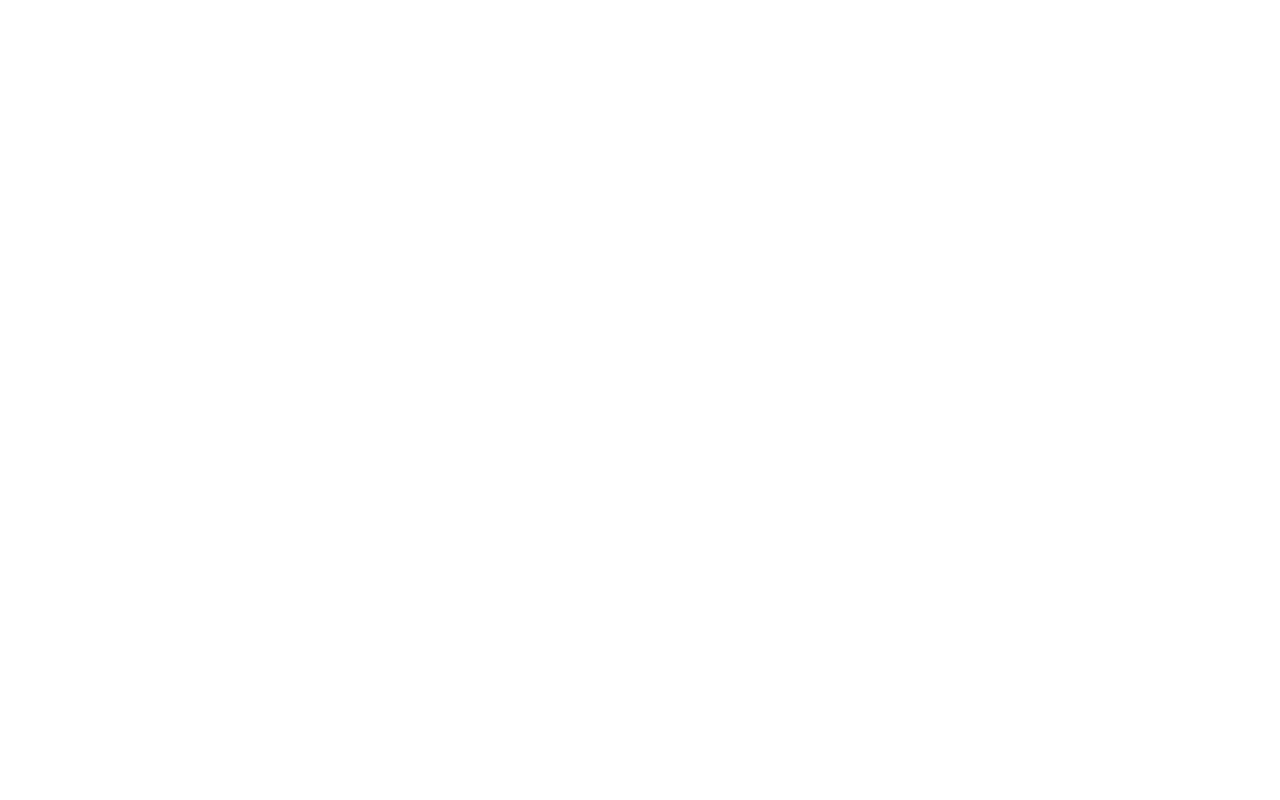
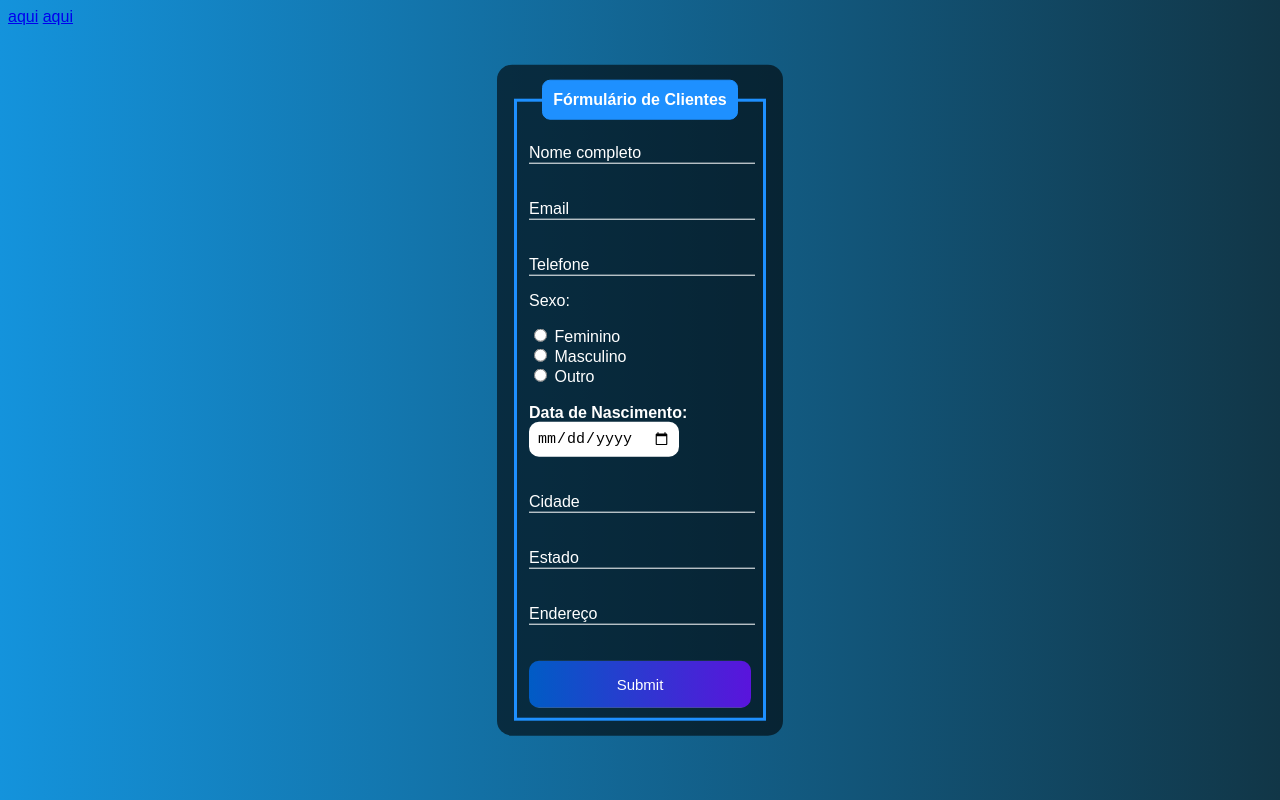
Before and after one commit to sbm-waltersouza/padawan-html5-css-03-revisao-01, a plain HTML site: page form-video.html in a window 1280 px wide. Drawn offline with Linux system fonts and the light colour scheme.

Commit message:
adicionando formulario e estilo para terceiro form

```diff
--- a/form-video.css
+++ b/form-video.css
@@ -0,0 +1,71 @@
+body{
+    font-family: Arial, Helvetica, sans-serif;
+    background-image: linear-gradient(to right, rgb(20, 147, 220), rgb(17, 54, 71));
+}
+.box{
+    color: white;
+    position: absolute;
+    top: 50%;
+    left: 50%;
+    transform: translate(-50%,-50%);
+    background-color: rgba(0, 0, 0, 0.6);
+    padding: 15px;
+    border-radius: 15px;
+    width: 20%;
+}
+fieldset{
+    border: 3px solid dodgerblue;
+}
+legend{
+    border: 1px solid dodgerblue;
+    padding: 10px;
+    text-align: center;
+    background-color: dodgerblue;
+    border-radius: 8px;
+}
+.inputBox{
+    position: relative;
+}
+.inputUser{
+    background: none;
+    border: none;
+    border-bottom: 1px solid white;
+    outline: none;
+    color: white;
+    font-size: 15px;
+    width: 100%;
+    letter-spacing: 2px;
+}
+.labelInput{
+    position: absolute;
+    top: 0px;
+    left: 0px;
+    pointer-events: none;
+    transition: .5s;
+}
+.inputUser:focus ~ .labelInput,
+.inputUser:valid ~ .labelInput{
+    top: -20px;
+    font-size: 12px;
+    color: dodgerblue;
+}
+#data_nascimento{
+    border: none;
+    padding: 8px;
+    border-radius: 10px;
+    outline: none;
+    font-size: 15px;
+}
+#submit{
+    background-image: linear-gradient(to right,rgb(0, 92, 197), rgb(90, 20, 220));
+    width: 100%;
+    border: none;
+    padding: 15px;
+    color: white;
+    font-size: 15px;
+    cursor: pointer;
+    border-radius: 10px;
+}
+#submit:hover{
+    background-image: linear-gradient(to right,rgb(0, 80, 172), rgb(80, 19, 195));
+}
--- a/form-video.html
+++ b/form-video.html
@@ -1,12 +1,66 @@
 <!DOCTYPE html>
 <html lang="pt-br">
+
 <head>
     <meta charset="UTF-8">
     <meta name="viewport" content="width=device-width, initial-scale=1.0">
     <title>Estrutura</title>
     <link rel="stylesheet" href="form-video.css">
 </head>
+
 <body>
-
+    <div class="box">
+        <form action="">
+            <fieldset>
+                <legend><b>Fórmulário de Clientes</b></legend>
+                <br>
+                <div class="inputBox">
+                    <input type="text" name="nome" id="nome" class="inputUser" required>
+                    <label for="nome" class="labelInput">Nome completo</label>
+                </div>
+                <br><br>
+                <div class="inputBox">
+                    <input type="text" name="email" id="email" class="inputUser" required>
+                    <label for="email" class="labelInput">Email</label>
+                </div>
+                <br><br>
+                <div class="inputBox">
+                    <input type="tel" name="telefone" id="telefone" class="inputUser" required>
+                    <label for="telefone" class="labelInput">Telefone</label>
+                </div>
+                <p>Sexo:</p>
+                <input type="radio" id="feminino" name="genero" value="feminino" required>
+                <label for="feminino">Feminino</label>
+                <br>
+                <input type="radio" id="masculino" name="genero" value="masculino" required>
+                <label for="masculino">Masculino</label>
+                <br>
+                <input type="radio" id="outro" name="genero" value="outro" required>
+                <label for="outro">Outro</label>
+                <br><br>
+                <label for="data_nascimento"><b>Data de Nascimento:</b></label>
+                <input type="date" name="data_nascimento" id="data_nascimento" required>
+                <br><br><br>
+                <div class="inputBox">
+                    <input type="text" name="cidade" id="cidade" class="inputUser" required>
+                    <label for="cidade" class="labelInput">Cidade</label>
+                </div>
+                <br><br>
+                <div class="inputBox">
+                    <input type="text" name="estado" id="estado" class="inputUser" required>
+                    <label for="estado" class="labelInput">Estado</label>
+                </div>
+                <br><br>
+                <div class="inputBox">
+                    <input type="text" name="endereco" id="endereco" class="inputUser" required>
+                    <label for="endereco" class="labelInput">Endereço</label>
+                </div>
+                <br><br>
+                <input type="submit" name="submit" id="submit">
+            </fieldset>
+        </form>
+    </div>
 </body>
+<a href="form-2.html">aqui</a>
+<a href="index.html">aqui</a>
 </html>
```
Also changed, not shown: form-2.html (+3 -1 lines), index.html (+1 -0 lines).
